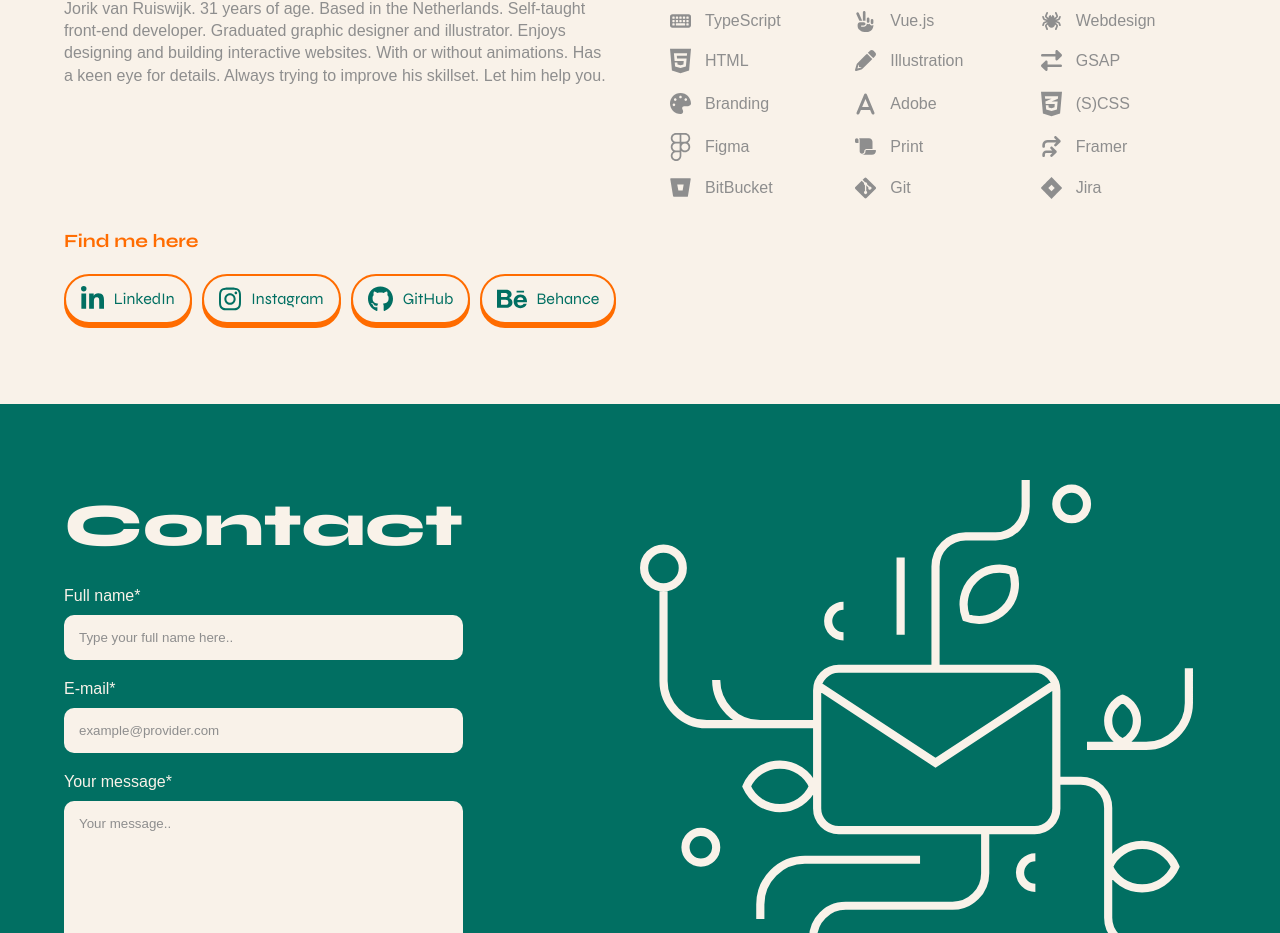
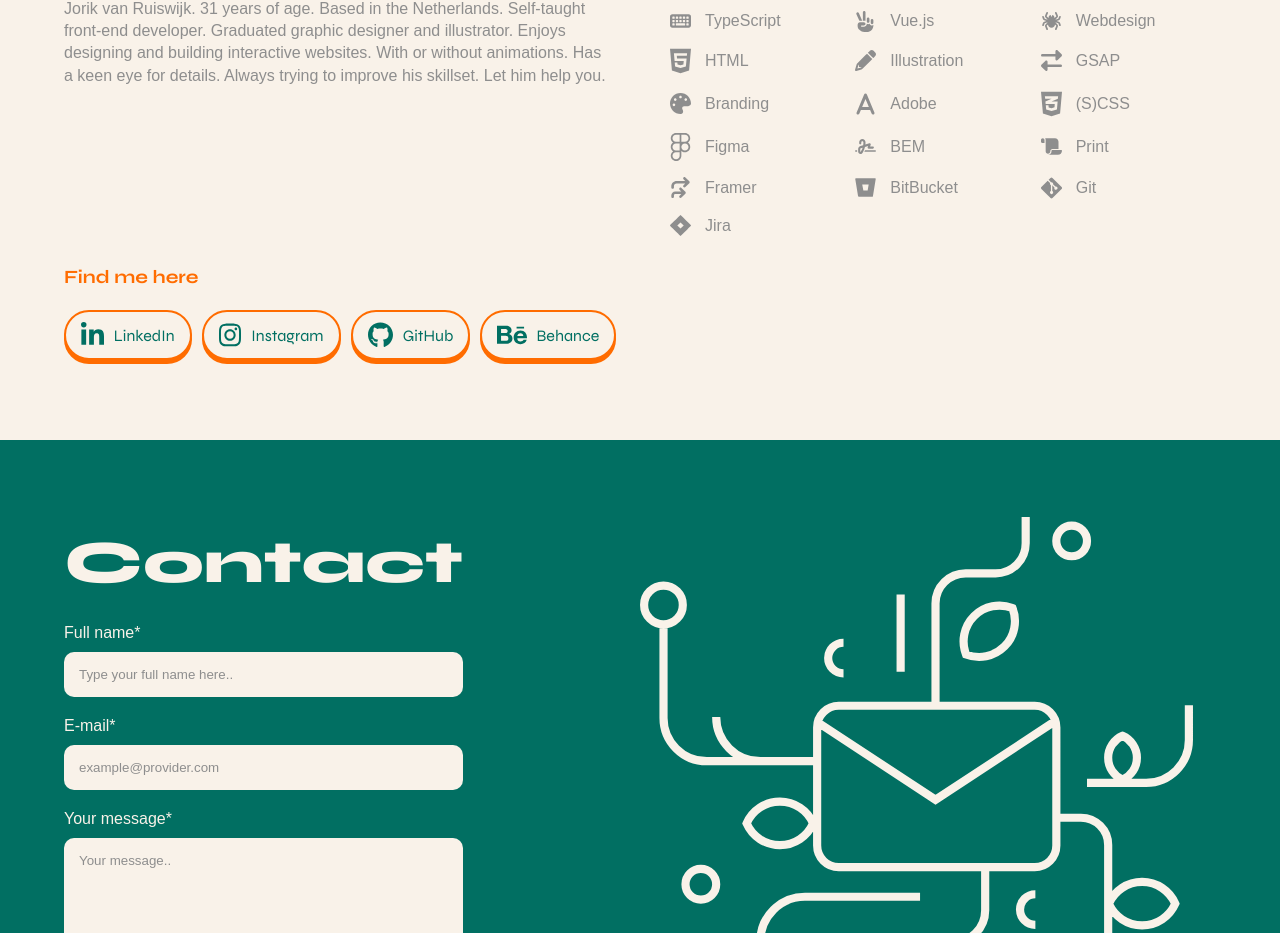
Before and after one commit to HalloJo/jorik-van-ruiswijk, a Next.js app: page / in a window 1280 px wide. Shown: the part 2145-3078 px from the top of the page. Built offline with nearby package versions, Linux system fonts and the light colour scheme; a web font is replaced by a local one.

Commit message:
Add a new skill to Skills

```diff
--- a/data/Skills.ts
+++ b/data/Skills.ts
@@ -57,6 +57,10 @@ export const skills: SkillsProps[] = [
         skillTitle: "Figma"
     },
     {
+        icon: "/assets/skills/signature-solid.svg",
+        skillTitle: "BEM"
+    },
+    {
         icon: "/assets/skills/scroll-solid.svg",
         skillTitle: "Print"
     },
```
Also changed, not shown: public/assets/skills/signature-solid.svg (added).
